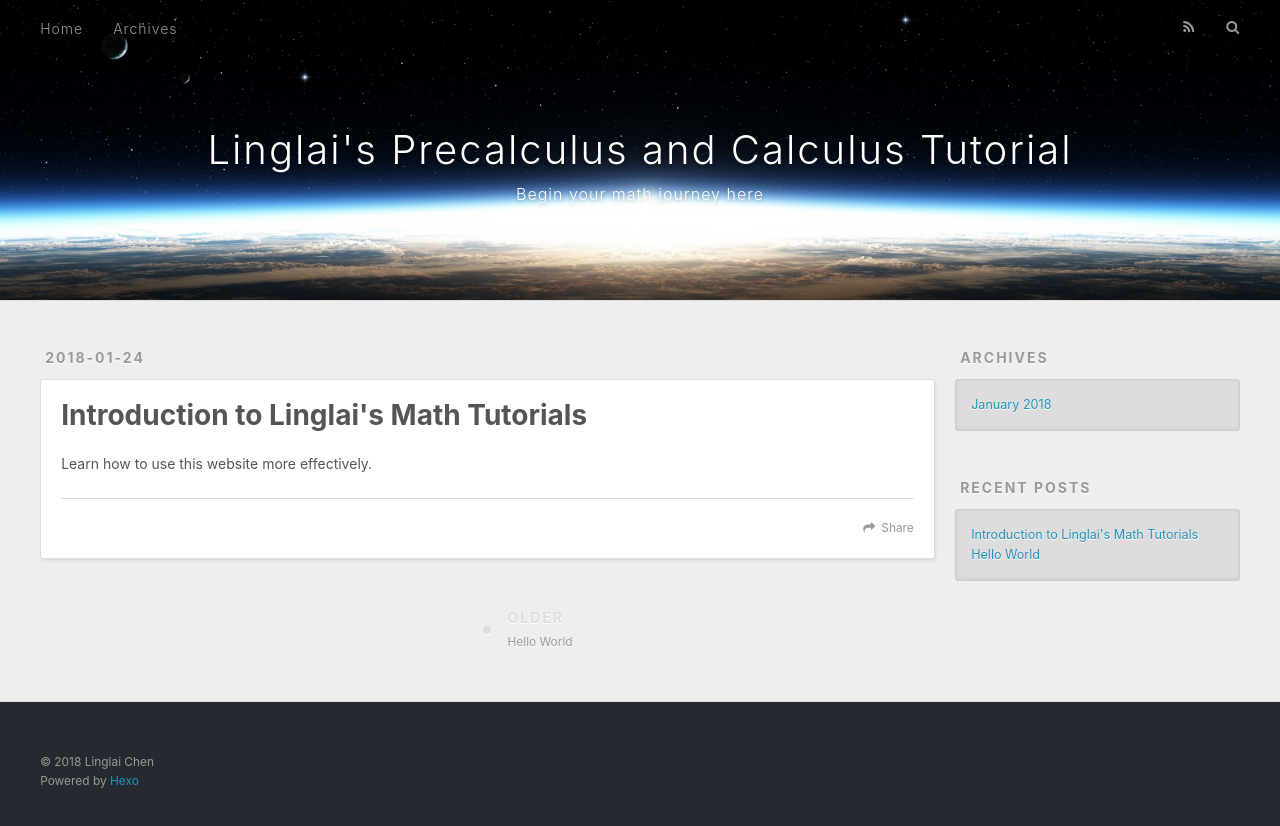
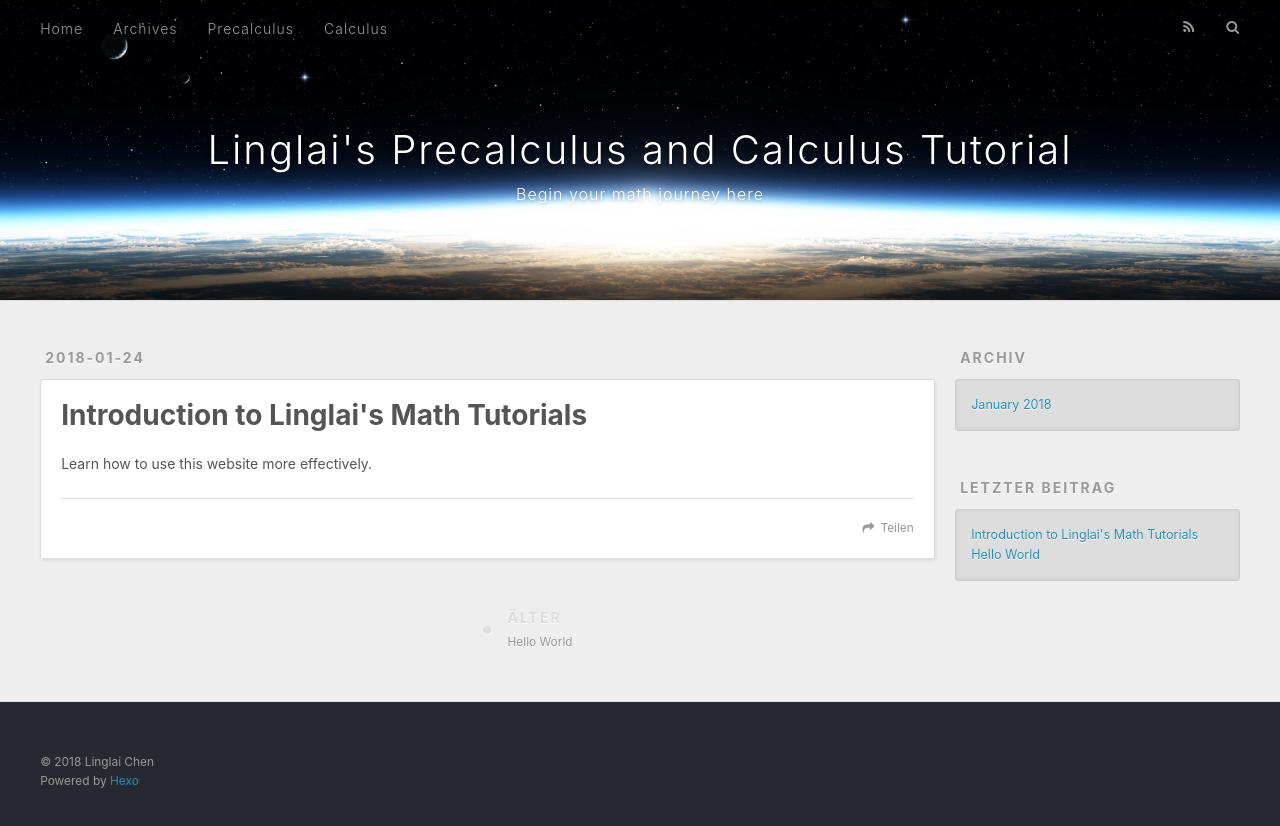
Before and after one commit to Linglai27/Calculus-Tutorial, a plain HTML site: page 2018/01/24/Introduction-to-Linglai-s-Math-Tutorials/index.html in a window 1280 px wide. Drawn offline with nearby package versions, Linux system fonts and the light colour scheme.

Commit message:
Site updated: 2018-01-24 14:59:12

```diff
--- a/2018/01/24/Introduction-to-Linglai-s-Math-Tutorials/index.html
+++ b/2018/01/24/Introduction-to-Linglai-s-Math-Tutorials/index.html
@@ -54,12 +54,16 @@
 
           <a class="main-nav-link" href="/Calculus-Tutorial/archives">Archives</a>
 
+          <a class="main-nav-link" href="/Calculus-Tutorial/">Precalculus</a>
+
+          <a class="main-nav-link" href="/Calculus-Tutorial/">Calculus</a>
+
       </nav>
       <nav id="sub-nav">
 
           <a id="nav-rss-link" class="nav-icon" href="/Calculus-Tutorial/atom.xml" title="RSS Feed"></a>
 
-        <a id="nav-search-btn" class="nav-icon" title="Search"></a>
+        <a id="nav-search-btn" class="nav-icon" title="Suche"></a>
       </nav>
       <div id="search-form-wrap">
         <form action="//google.com/search" method="get" accept-charset="UTF-8" class="search-form"><input type="search" name="q" class="search-form-input" placeholder="Search"><button type="submit" class="search-form-submit">&#xF002;</button><input type="hidden" name="sitesearch" value="https://github.com/Linglai27/Calculus-Tutorial.git"></form>
@@ -95,7 +99,7 @@
 
     </div>
     <footer class="article-footer">
-      <a data-url="https://github.com/Linglai27/Calculus-Tutorial.git/2018/01/24/Introduction-to-Linglai-s-Math-Tutorials/" data-id="cjcsp6n8v0000cwvs46owf1o8" class="article-share-link">Share</a>
+      <a data-url="https://github.com/Linglai27/Calculus-Tutorial.git/2018/01/24/Introduction-to-Linglai-s-Math-Tutorials/" data-id="cjcspgisj0000j0vsnlg1vuuj" class="article-share-link">Teilen</a>
 
 
     </footer>
@@ -106,7 +110,7 @@
 
 
     <a href="/Calculus-Tutorial/2018/01/24/hello-world/" id="article-nav-older" class="article-nav-link-wrap">
-      <strong class="article-nav-caption">Older</strong>
+      <strong class="article-nav-caption">Älter</strong>
       <div class="article-nav-title">Hello World</div>
     </a>
 
@@ -129,7 +133,7 @@
 
 
   <div class="widget-wrap">
-    <h3 class="widget-title">Archives</h3>
+    <h3 class="widget-title">Archiv</h3>
     <div class="widget">
       <ul class="archive-list"><li class="archive-list-item"><a class="archive-list-link" href="/Calculus-Tutorial/archives/2018/01/">January 2018</a></li></ul>
     </div>
@@ -139,7 +143,7 @@
 
 
   <div class="widget-wrap">
-    <h3 class="widget-title">Recent Posts</h3>
+    <h3 class="widget-title">letzter Beitrag</h3>
     <div class="widget">
       <ul>
 
@@ -175,6 +179,10 @@
 
     <a href="/Calculus-Tutorial/archives" class="mobile-nav-link">Archives</a>
 
+    <a href="/Calculus-Tutorial/" class="mobile-nav-link">Precalculus</a>
+
+    <a href="/Calculus-Tutorial/" class="mobile-nav-link">Calculus</a>
+
 </nav>
 
 
```
Also changed, not shown: 2018/01/24/hello-world/index.html (+13 -5 lines), archives/2018/01/index.html (+12 -4 lines), archives/2018/index.html (+12 -4 lines), archives/index.html (+12 -4 lines), index.html (+13 -5 lines).
